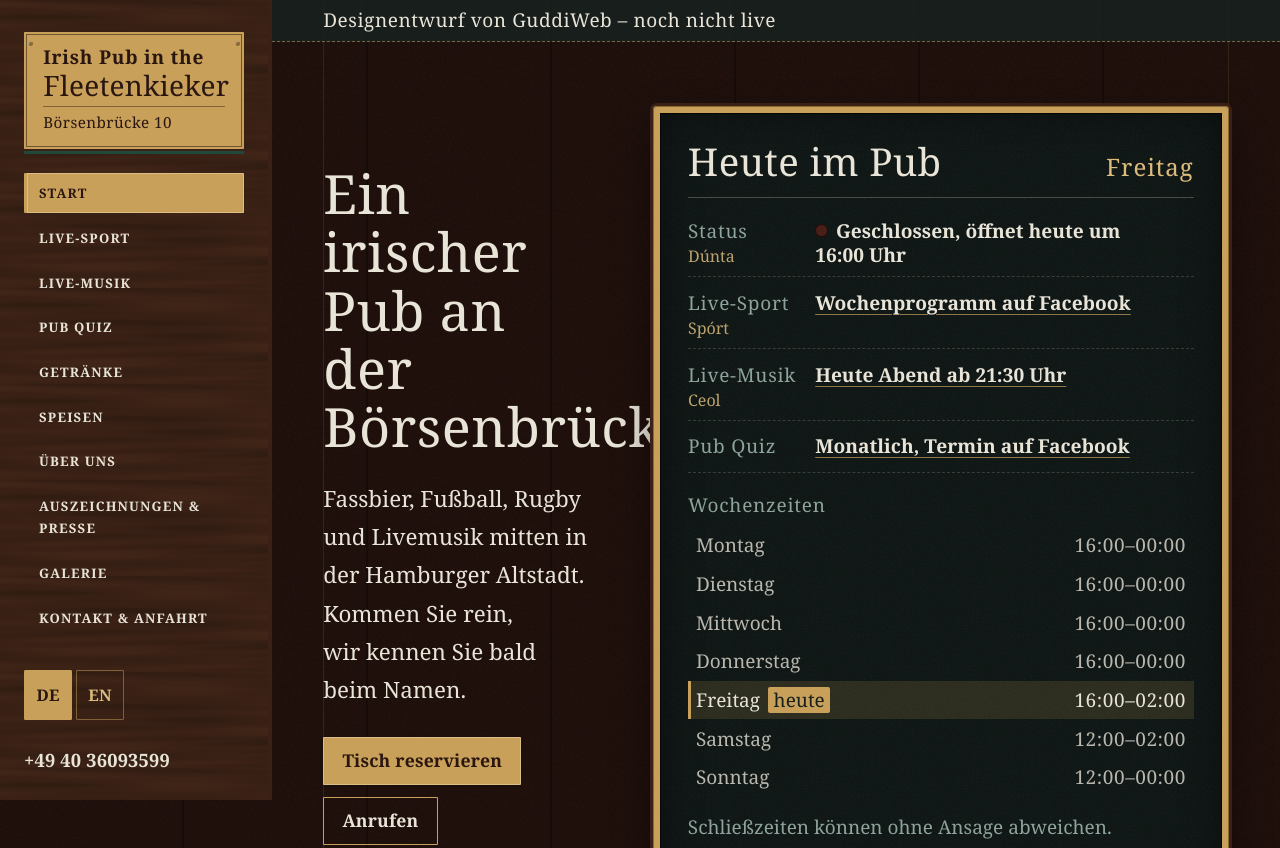
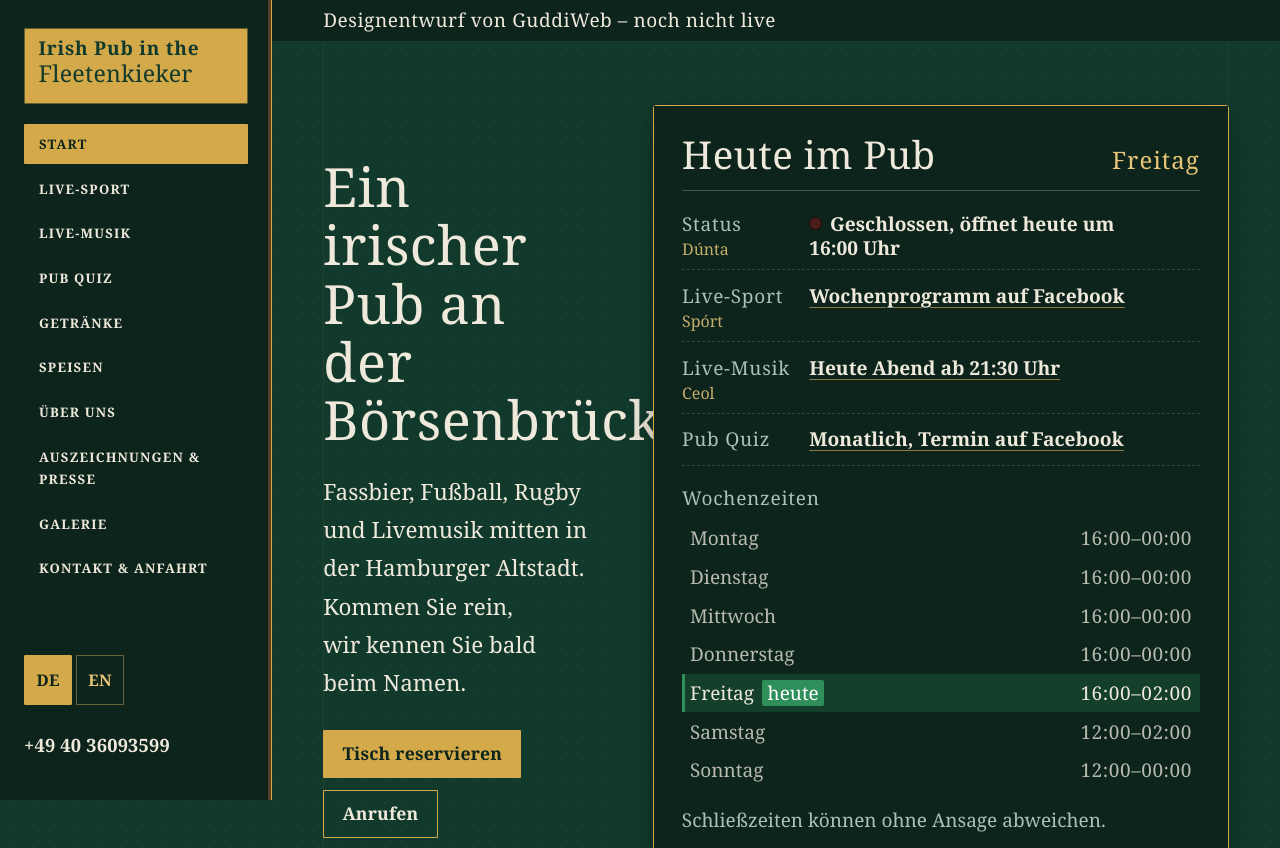
Before and after one commit to SubmissionOS/irish-pub, an Astro site: page / in a window 1280 px wide. Shown: the top 848 px of the page. Built offline with nearby package versions, Linux system fonts and the light colour scheme; Astro itself is replaced by a stand-in of ours; a web font is replaced by a local one.

Commit message:
Gruen-1-Farbe: Flaschen- und Tiefgrün, Gold flach, Holz nur als Einfassung, keine Planken und kein Rauschen
Co-Authored-By: Claude Opus 5.5 <noreply@anthropic.com>

```diff
--- a/src/layouts/Layout.astro
+++ b/src/layouts/Layout.astro
@@ -8,6 +8,9 @@ import '../styles/feinschliff.css';
 // MODERN-START
 import '../styles/modern.css';
 // MODERN-END
+// GRUEN-START
+import '../styles/gruen.css';
+// GRUEN-ENDE
 import ActionBar from '../components/ActionBar.astro';
 // MODERN-START Teil 4: Schriften vorladen
 import fontDisplay from '@fontsource/im-fell-english-sc/files/im-fell-english-sc-latin-400-normal.woff2?url';
@@ -47,7 +50,7 @@ const year = new Date().getFullYear();
   <meta property="og:url" content={canonical} />
   <meta property="og:locale" content={lang === 'de' ? 'de_DE' : 'en_GB'} />
   <meta property="og:image" content={abs("/og-bar.jpg")} />
-  <meta name="theme-color" content="#2a1611" />
+  <meta name="theme-color" content="#123a2c" />
   <link rel="preload" href={fontDisplay} as="font" type="font/woff2" crossorigin />
   <link rel="preload" href={fontText} as="font" type="font/woff2" crossorigin />
   <link rel="icon" href="/favicon.svg" type="image/svg+xml" />
--- /dev/null
+++ b/src/styles/gruen.css
@@ -0,0 +1,92 @@
+/* GRUEN-START: gruen.css (Umbau Western zu Irish Pub). Import im Layout entfernen = alles hier weg. */
+
+/* ===== Teil 1: Farbe und Material ===== */
+:root {
+  --flaschen: #123a2c;      /* Hintergrund */
+  --tiefgruen: #0c241b;     /* Flächen, Tafeln, Fußzeile */
+  --koboldgruen: #2f8f5b;   /* Linien, Flächenakzente (nicht für Text: 3,1:1) */
+  --koboldgruen-hell: #5fbf86; /* Links und Hover als Text (5,6:1) */
+  --gold: #d4a94a;
+  --gold-hell: #e6c578;
+  --koboldrot: #d9622b;
+  --holz: #5b3a26;          /* nur noch schmale Einfassung */
+
+  /* Alte Namen auf die neue Palette umlenken */
+  --mahagoni: var(--flaschen);
+  --eiche: var(--tiefgruen);
+  --eiche-dunkel: #081a13;
+  --schiefer: var(--tiefgruen);
+  --messing: var(--gold);
+  --messing-hell: var(--gold-hell);
+  --kreide: #efe9dc;
+  --fleetgrau: #a9c2b6;
+  --flaschengruen: var(--koboldgruen);
+  --grain: none;
+  --woodgrain: none;
+}
+
+/* Hintergrund: ruhiges Grün mit ganz feinem Punktraster, keine Planken, kein Rauschen */
+body {
+  background-color: var(--flaschen);
+  background-image: radial-gradient(rgba(239, 233, 220, .045) 1px, transparent 1.2px);
+  background-size: 22px 22px;
+}
+a { color: var(--gold-hell); }
+a:hover { color: var(--koboldgruen-hell); }
+::selection { background: var(--koboldgruen); color: #fff; }
+
+/* Entwurfsbanner ohne gestrichelte Linie */
+.draft { background: var(--tiefgruen); border-bottom: 0; }
+
+/* Leiste: Tiefgrün mit Goldkante statt Holz */
+.rail { background: var(--tiefgruen); border-bottom: 1px solid var(--gold); }
+@media (min-width: 64rem) {
+  .rail { border-right: 0; box-shadow: inset -1px 0 0 var(--gold), inset -4px 0 0 var(--holz); border-bottom: 0; }
+}
+.js .rail.is-open .rail__body, .rail.is-open .rail__body { background: var(--tiefgruen); }
+
+/* Marke: schlankes goldenes Schild, kleiner */
+.plaque { padding: .3rem .75rem .35rem; border-radius: 2px; box-shadow: inset 0 0 0 1px rgba(12, 36, 27, .55); }
+.plaque::before, .plaque::after { display: none; }
+@media (min-width: 64rem) {
+  .rail__top { padding: 1.75rem 1.5rem 1.25rem; }
+  .plaque { padding: .7rem .9rem .75rem; }
+  .plaque__name { font-size: 1.45rem; }
+  .plaque__addr { display: none; }
+}
+
+/* Plaketten und Buttons: Gold, flach */
+.btn, .signs a[aria-current='page'], .lang a[aria-current='true'], .awards-list li, .musician {
+  background: var(--gold); color: var(--tiefgruen); box-shadow: none;
+}
+.btn:hover { background: var(--gold-hell); color: var(--tiefgruen); }
+.btn--line { background: transparent; color: var(--kreide); box-shadow: inset 0 0 0 1px var(--gold); }
+.btn--line:hover { background: rgba(212, 169, 74, .12); color: var(--kreide); }
+.signs a:hover { border-left-color: var(--koboldgruen); }
+
+/* Kurstafel: Tiefgrün mit dünnem Goldrahmen */
+.board { background: var(--tiefgruen); padding: 0; border: 1px solid var(--gold); border-radius: 3px; box-shadow: 0 10px 30px rgba(0, 0, 0, .3); }
+.board__frame { background: var(--tiefgruen); box-shadow: none; }
+.board__week tr.is-today { background: rgba(47, 143, 91, .25); box-shadow: inset 3px 0 0 var(--koboldgruen); }
+.today-tag { background: var(--koboldgruen); color: #fff; }
+
+/* Flächen ohne Holz */
+.headband, .weekstrip, .plank, .scoreboard, .stats, .reserve, .sub-aside {
+  background: var(--tiefgruen); background-image: none;
+}
+.headband { border-bottom: 1px solid rgba(212, 169, 74, .45); }
+.plank, .weekstrip { border-color: rgba(212, 169, 74, .3); }
+.chalk { border: 1px solid rgba(212, 169, 74, .45); box-shadow: none; }
+.screen { border-color: #06130d; }
+.related li, .press li { background: var(--tiefgruen); border-left-color: var(--koboldgruen); }
+.band { background: var(--gold); color: var(--tiefgruen); box-shadow: none; }
+.foot { background: var(--tiefgruen); border-top: 1px solid var(--gold); }
+
+/* Holz nur noch als schmale Einfassung der Bilder */
+.photo img, .masonry button, .wall__item { border: 2px solid var(--holz); background: var(--tiefgruen); }
+.musician { background: var(--gold); }
+
+/* Haarlinien und Ogham in Gold, ruhiger */
+.stage::before { opacity: .6; }
+
+/* GRUEN-ENDE */
```
